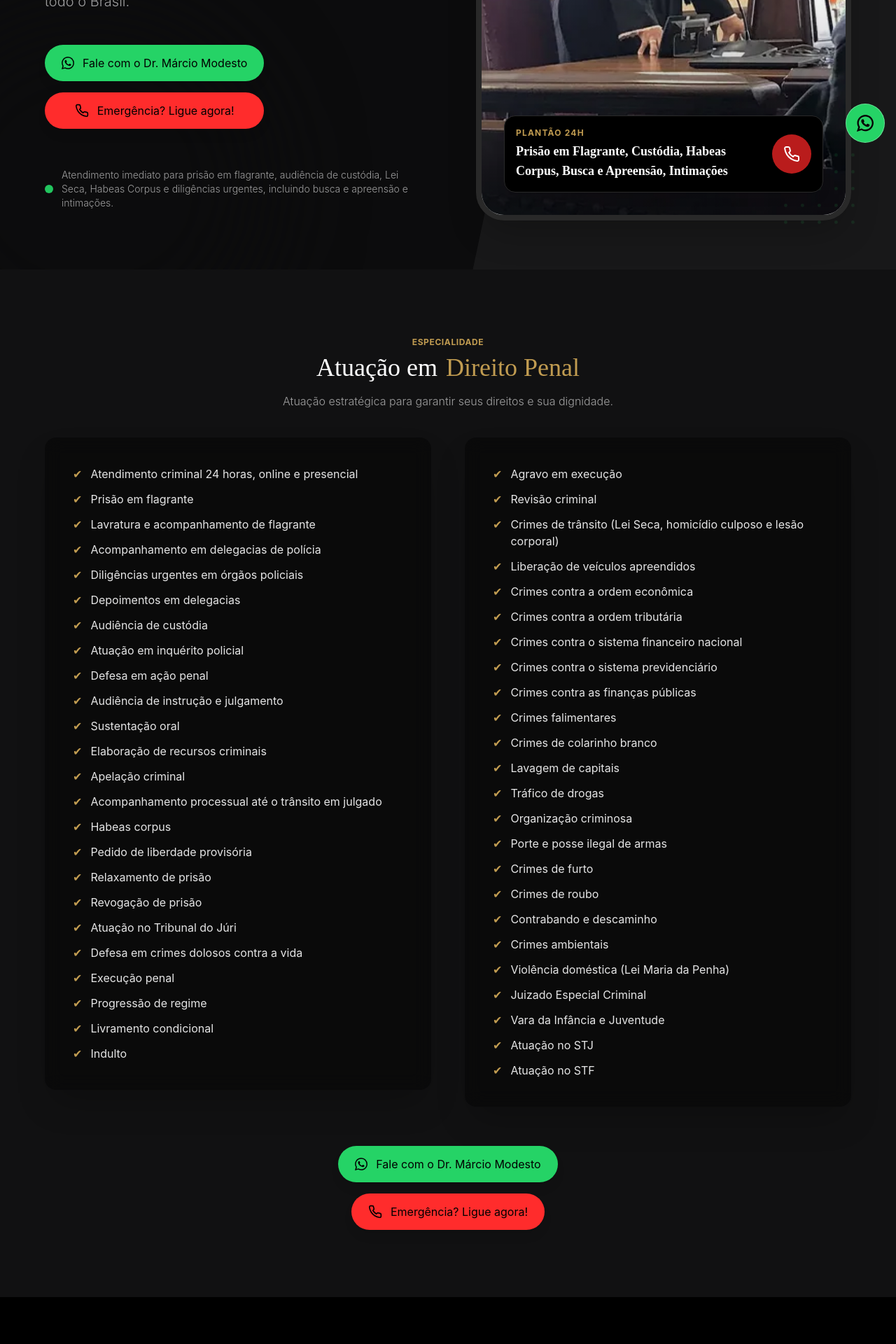
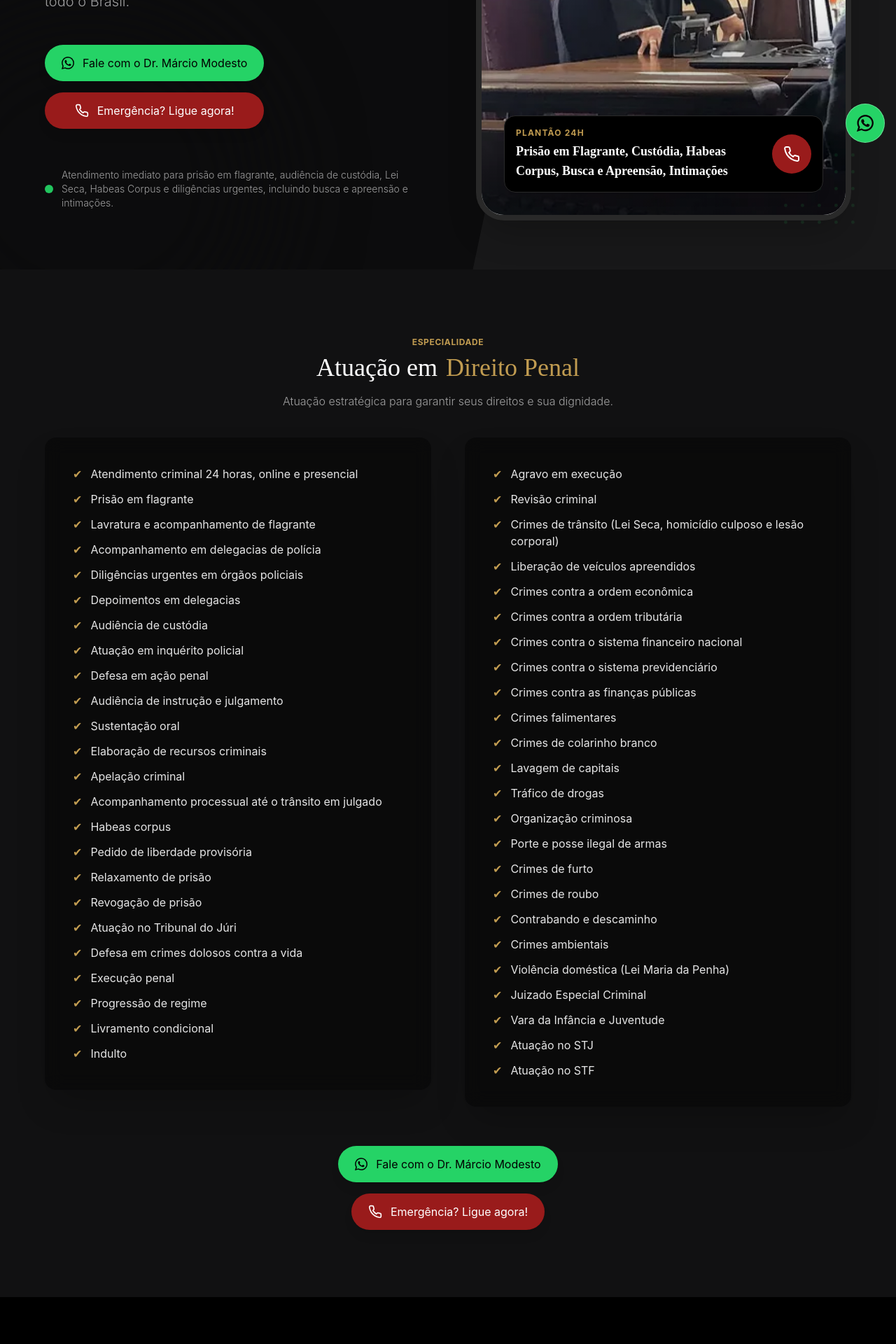
Before and after one commit to Paper-Street-Softwares/LPA-Marcio-Modesto, a React (Vite) app: page /#home in a window 1280 px wide. Shown: the part 580-2500 px from the top of the page at 70% size. Built offline with nearby package versions, Linux system fonts and the light colour scheme.

Commit message:
fix: Altera hex do Botão vermelho

```diff
--- a/src/components/sections/AboutNovoTemplate.jsx
+++ b/src/components/sections/AboutNovoTemplate.jsx
@@ -157,8 +157,7 @@ function AboutNovoTemplate({ ButtonModal, colorMode }) {
                     link="tel:11964115298"
                     label="Emergência? Ligue agora!"
                     colorMode={colorMode}
-                    bgClass="bg-[#ff2c2c]"
-                    className="text-black"
+                    className="text-white bg-red-800"
                   />
                 </div>
               </motion.div>
--- a/src/components/sections/CtaNovoTemplate.jsx
+++ b/src/components/sections/CtaNovoTemplate.jsx
@@ -80,8 +80,7 @@ function CtaNovoTemplate({ colorMode }) {
                 link="tel:11964115298"
                 label="Emergência? Ligue agora!"
                 colorMode={colorMode}
-                bgClass="bg-[#ff2c2c]"
-                className="text-black"
+                className="text-white bg-red-800"
               />
             </div>
           </motion.div>
--- a/src/components/sections/FeaturesSemImage.jsx
+++ b/src/components/sections/FeaturesSemImage.jsx
@@ -163,8 +163,7 @@ function FeaturesSemImage({ colorMode }) {
                   link="tel:11964115298"
                   label="Emergência? Ligue agora!"
                   colorMode={colorMode}
-                  bgClass="bg-[#ff2c2c]"
-                  className="text-black"
+                  className="text-white bg-red-800"
                 />
               </div>
             </motion.div>
--- a/src/components/sections/HeroTemplateNovo.jsx
+++ b/src/components/sections/HeroTemplateNovo.jsx
@@ -168,8 +168,7 @@ function HeroTemplateNovo({
                   link="tel:11964115298"
                   label="Emergência? Ligue agora!"
                   colorMode={colorMode}
-                  bgClass="bg-[#ff2c2c]"
-                  className="text-black"
+                  className="text-white bg-red-800"
                 />
               </div>
               {/* <hr
@@ -240,7 +239,7 @@ function HeroTemplateNovo({
                           <Phone className="w-4 h-4 tablet1:w-6 tablet1:h-6 text-white" />
                         }
                         link="tel:11964115298"
-                        className="bg-red-700"
+                        className="bg-red-800"
                       />
                     </div>
                   </div>
```
